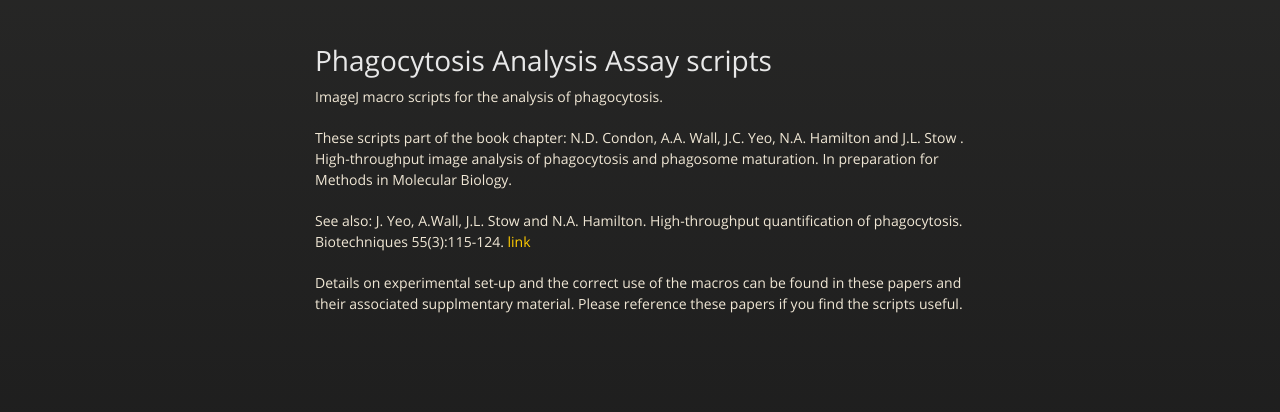
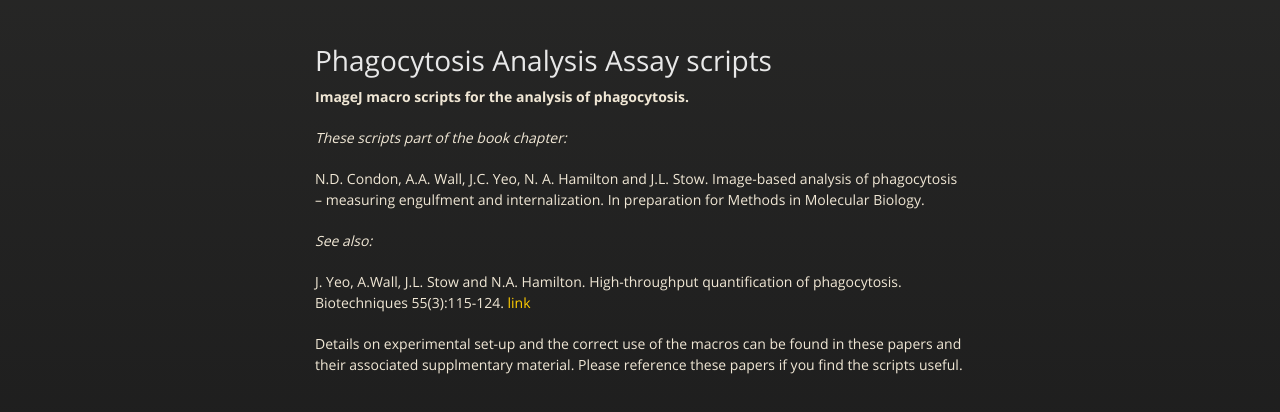
Before and after one commit to doktor-nick/Phagocytosis-Analysis, a plain HTML site: page index.html in a window 1280 px wide. Shown: the part 226-638 px from the top of the page. Drawn offline with nearby package versions, Linux system fonts and the light colour scheme.

```diff
--- a/index.html
+++ b/index.html
@@ -41,13 +41,15 @@
         <h1>
 <a id="phagocytosis-analysis-assay-scripts" class="anchor" href="#phagocytosis-analysis-assay-scripts" aria-hidden="true"><span class="octicon octicon-link"></span></a>Phagocytosis Analysis Assay scripts</h1>
 
-<p>ImageJ macro scripts for the analysis of phagocytosis.</p>
+<p><strong>ImageJ macro scripts for the analysis of phagocytosis.</strong></p>
 
-<p>These scripts part of the book chapter:
-N.D. Condon,  A.A. Wall, J.C. Yeo, N.A. Hamilton and J.L. Stow . High-throughput image analysis of phagocytosis and phagosome maturation. In preparation for Methods in Molecular Biology.</p>
+<p><em>These scripts part of the book chapter:</em></p>
 
-<p>See also:
-J. Yeo, A.Wall, J.L. Stow and N.A. Hamilton. High-throughput quantification of phagocytosis. Biotechniques 55(3):115-124.
+<p>N.D. Condon, A.A. Wall, J.C. Yeo, N. A. Hamilton and J.L. Stow. Image-based analysis of phagocytosis – measuring engulfment and internalization. In preparation for Methods in Molecular Biology.</p>
+
+<p><em>See also:</em></p>
+
+<p>J. Yeo, A.Wall, J.L. Stow and N.A. Hamilton. High-throughput quantification of phagocytosis. Biotechniques 55(3):115-124.
 <a href="http://www.biotechniques.com/BiotechniquesJournal/2013/September/High-throughput-quantification-of-early-stages-of-phagocytosis/biotechniques-346251.html">link</a></p>
 
 <p>Details on experimental set-up and the correct use of the macros can be found in these papers and their associated supplmentary material. Please reference these papers if you find the scripts useful.</p>
--- a/params.json
+++ b/params.json
@@ -1 +1 @@
-{"name":"Phagocytosis-analysis","tagline":"ImageJ macro scripts for the analysis of phagocytosis.","body":"# Phagocytosis Analysis Assay scripts\r\n\r\nImageJ macro scripts for the analysis of phagocytosis.\r\n\r\nThese scripts part of the book chapter:\r\nN.D. Condon,  A.A. Wall, J.C. Yeo, N.A. Hamilton and J.L. Stow . High-throughput image analysis of phagocytosis and phagosome maturation. In preparation for Methods in Molecular Biology.\r\n\r\nSee also:\r\nJ. Yeo, A.Wall, J.L. Stow and N.A. Hamilton. High-throughput quantification of phagocytosis. Biotechniques 55(3):115-124.\r\n[link](http://www.biotechniques.com/BiotechniquesJournal/2013/September/High-throughput-quantification-of-early-stages-of-phagocytosis/biotechniques-346251.html)\r\n\r\nDetails on experimental set-up and the correct use of the macros can be found in these papers and their associated supplmentary material. Please reference these papers if you find the scripts useful.","google":"","note":"Don't delete this file! It's used internally to help with page regeneration."}
+{"name":"Phagocytosis-analysis","tagline":"ImageJ macro scripts for the analysis of phagocytosis.","body":"# Phagocytosis Analysis Assay scripts\r\n\r\n**ImageJ macro scripts for the analysis of phagocytosis.**\r\n\r\n_These scripts part of the book chapter:_\r\n\r\nN.D. Condon, A.A. Wall, J.C. Yeo, N. A. Hamilton and J.L. Stow. Image-based analysis of phagocytosis – measuring engulfment and internalization. In preparation for Methods in Molecular Biology.\r\n\r\n_See also:_\r\n\r\nJ. Yeo, A.Wall, J.L. Stow and N.A. Hamilton. High-throughput quantification of phagocytosis. Biotechniques 55(3):115-124.\r\n[link](http://www.biotechniques.com/BiotechniquesJournal/2013/September/High-throughput-quantification-of-early-stages-of-phagocytosis/biotechniques-346251.html)\r\n\r\nDetails on experimental set-up and the correct use of the macros can be found in these papers and their associated supplmentary material. Please reference these papers if you find the scripts useful.","google":"","note":"Don't delete this file! It's used internally to help with page regeneration."}
```
